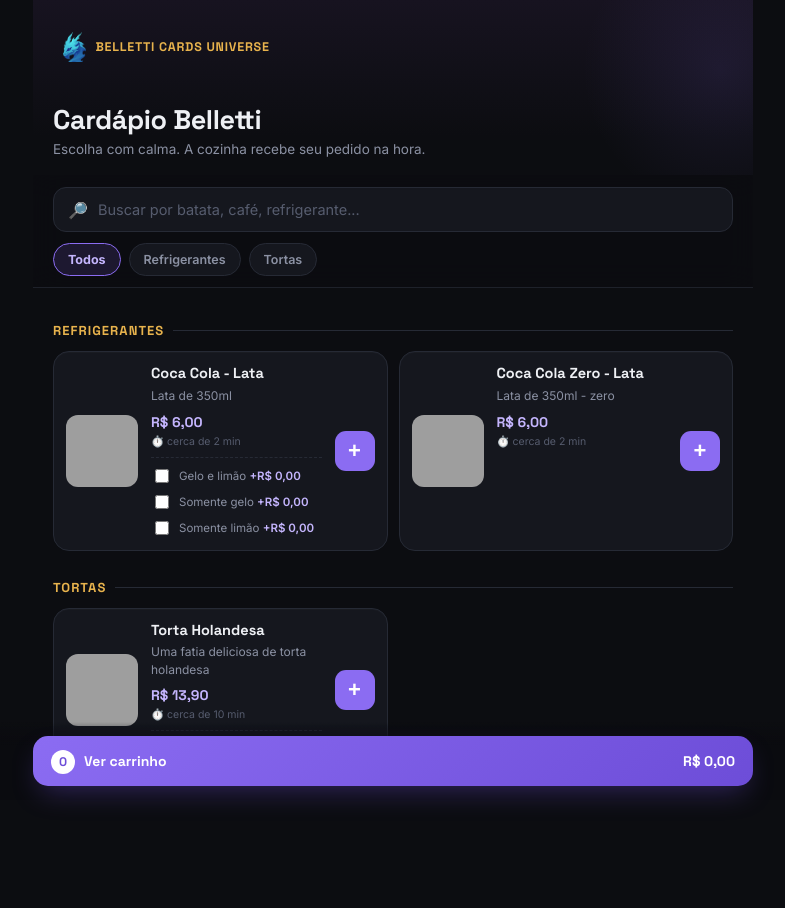
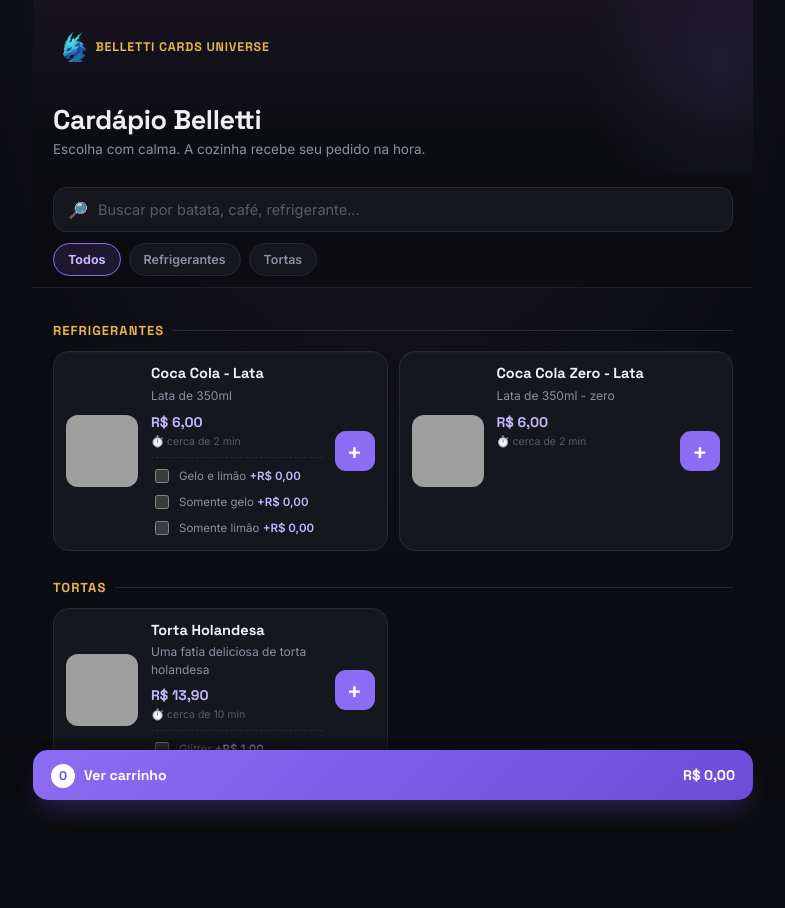
Before and after one commit to CaioBelletti/SAS-Belletti, a Django app: page /cardapio/ in a window 1280 px wide. Shown: the whole page, without its empty margins (247-1032 px from the left). Run offline with Django 5.2, Linux system fonts and the light colour scheme; data comes from the database, SQL or seed files in the repository; data that the repository does not hold is empty; grey boxes are pictures that could not be loaded.

Commit message:
feat(cardapio): establish accessible V2 visual foundation

```diff
--- a/templates/cozinha/cardapio.html
+++ b/templates/cozinha/cardapio.html
@@ -198,7 +198,20 @@
     .rating-card select, .rating-card textarea { width:100%; background:var(--bg-0); color:var(--text-primary); border:1px solid var(--border); border-radius:10px; padding:11px; font-family:'Inter'; font-size:13px; }
     .rating-card button { margin-top:11px; width:100%; border:0; border-radius:12px; background:var(--green); color:#06240f; padding:13px; font-weight:700; cursor:pointer; font-family:'Space Grotesk'; }
     .mini { font-size:12px; color:var(--text-muted); }
-  </style>
+
+    /* Cardápio V2: primeira camada visual, sem alterar contratos de pedido. */
+    :root { color-scheme: dark; }
+    body { background: radial-gradient(ellipse at 50% -15%,rgba(111,75,190,.16),transparent 48%),#0c0d12; }
+    button,input,select,textarea { font:inherit; }
+    button { transition:transform .16s ease,background-color .16s ease,box-shadow .16s ease; }
+    button:active:not(:disabled) { transform:scale(.97); }
+    :is(button,a,input,select,textarea):focus-visible { outline:2px solid #bba5ff; outline-offset:3px; }
+    .cart-bar { padding-bottom:env(safe-area-inset-bottom,0px); }
+    @media (prefers-reduced-motion:reduce) {
+      *,*::before,*::after { animation-duration:.01ms!important; transition-duration:.01ms!important; scroll-behavior:auto!important; }
+    }
+
+</style>
 </head>
 <body>
 {% csrf_token %}
```
